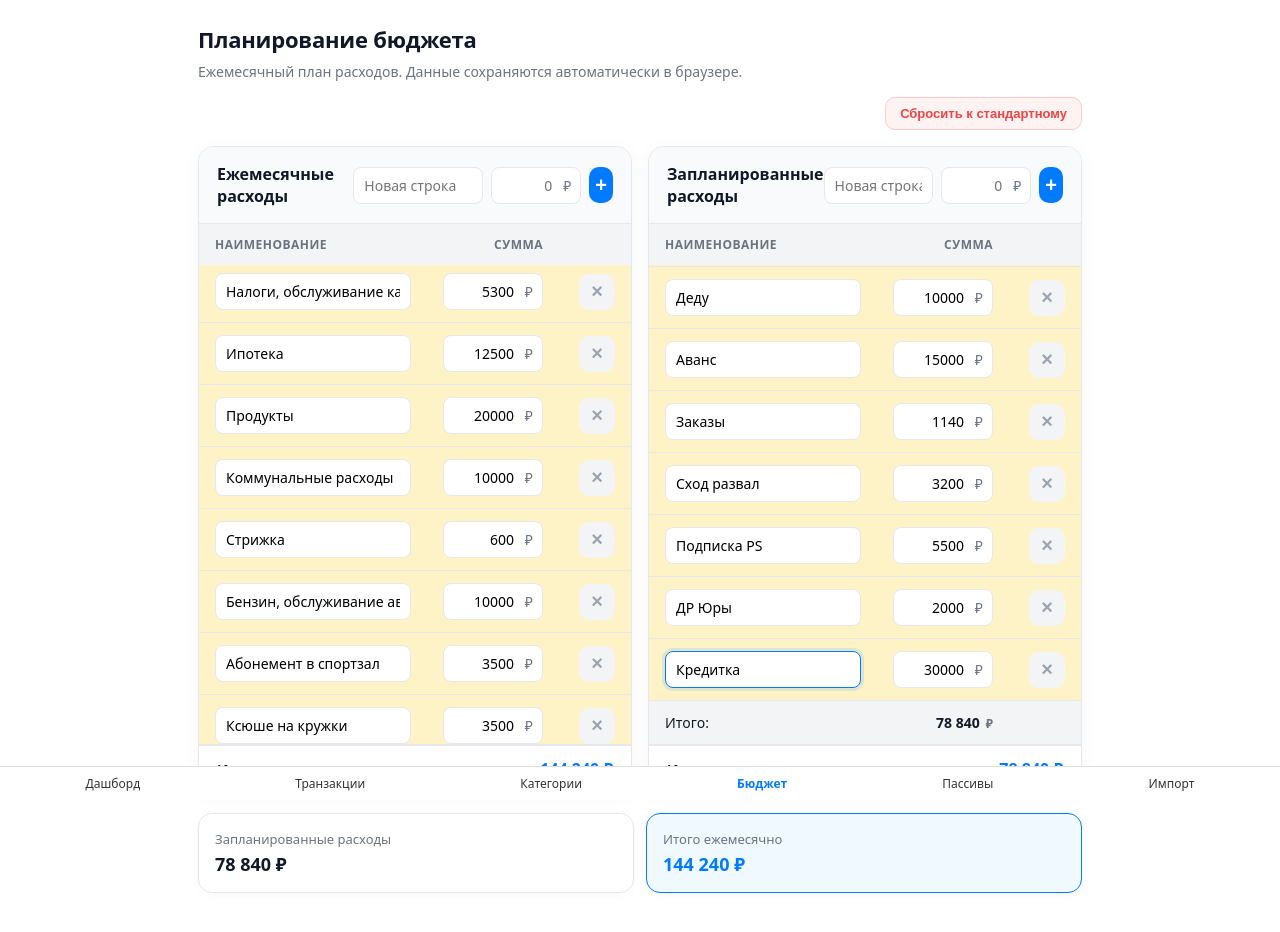
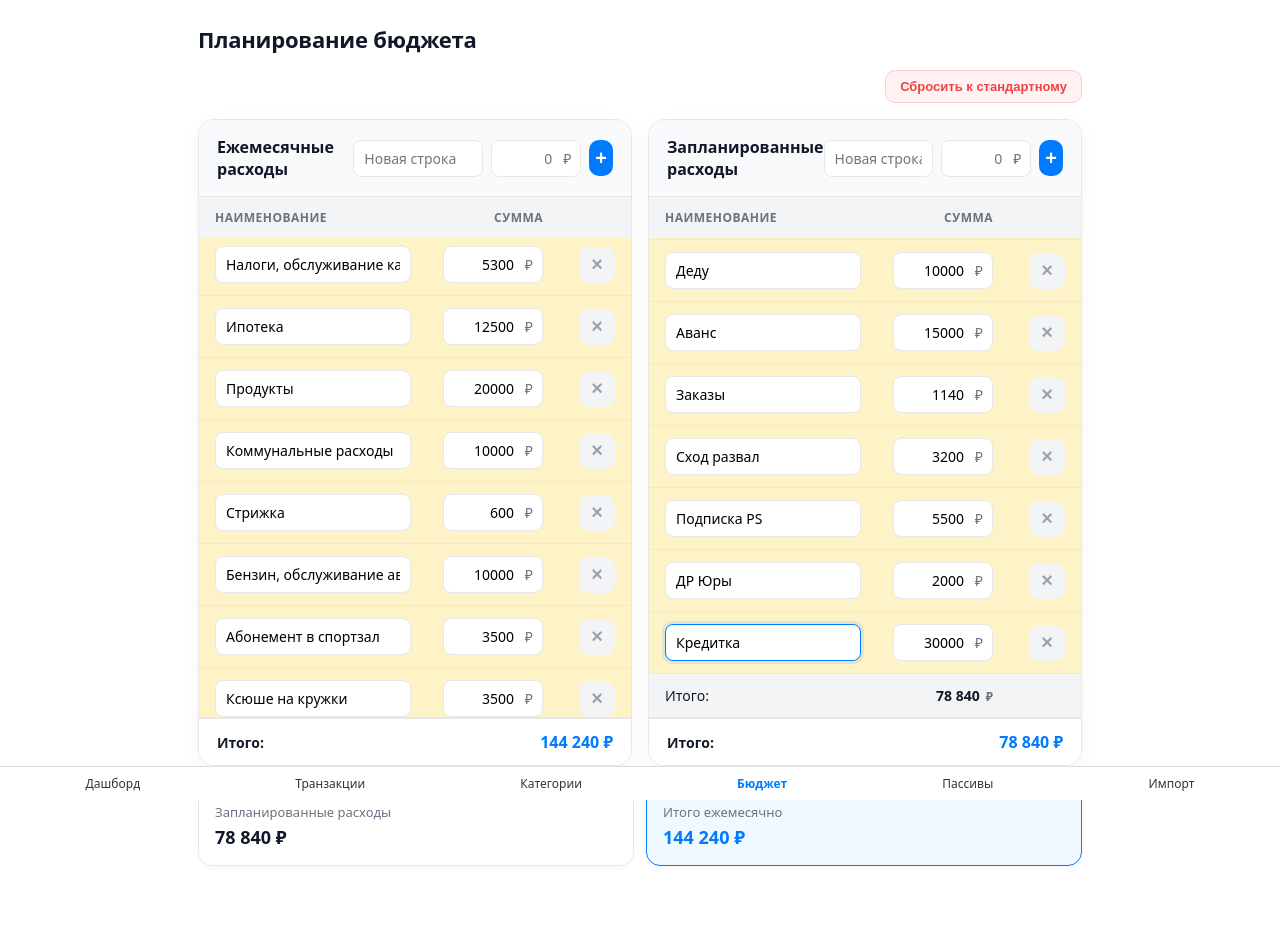
Before and after one commit to BOBAH1988/Money-Path, a React (Vite) app: page /Money-Path/budget in a window 1280 px wide. Shown: the top 932 px of the page. Built offline with nearby package versions, Linux system fonts and the light colour scheme.

Commit message:
удалил подзаголовок подстраницы бюджета

```diff
--- a/package.json
+++ b/package.json
@@ -1,7 +1,7 @@
 {
   "name": "moneyscope",
   "private": true,
-  "version": "0.0.10",
+  "version": "0.0.11",
   "type": "module",
   "scripts": {
     "dev": "vite",
--- a/src/pages/Budget.tsx
+++ b/src/pages/Budget.tsx
@@ -21,9 +21,7 @@ export default function Budget() {
     <div className="page page-budget">
       <div className="budget-page-header">
         <h1>Планирование бюджета</h1>
-        <p className="budget-page-subtitle">
-          Ежемесячный план расходов. Данные сохраняются автоматически в браузере.
-        </p>
+
         <div className="budget-page-actions">
           <button className="btn-reset" onClick={reset}>
             Сбросить к стандартному
```
Also changed, not shown: 1 other file (tests, documents, lock files or other folders).
